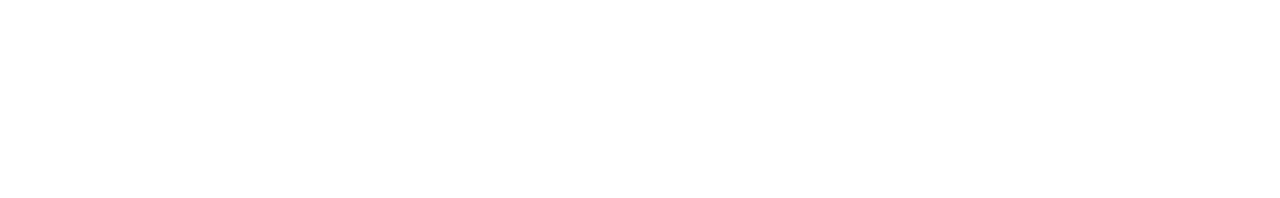
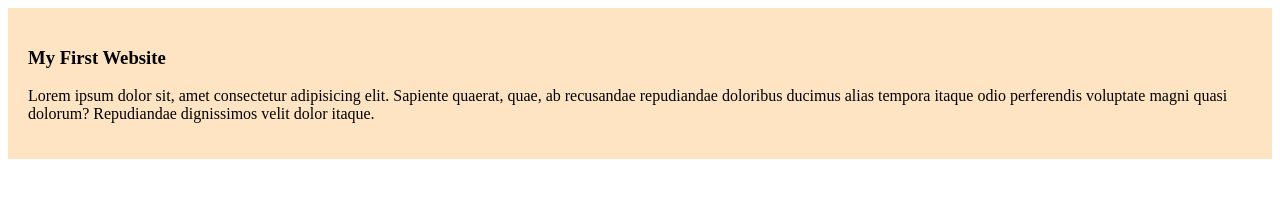
Before and after one commit to Puspal11/my-simple-website, a plain HTML site: page index.html in a window 1280 px wide. Drawn offline with Linux system fonts and the light colour scheme.

Commit message:
Added my first blog

```diff
--- a/index.html
+++ b/index.html
@@ -4,8 +4,13 @@
     <meta charset="UTF-8">
     <meta name="viewport" content="width=device-width, initial-scale=1.0">
     <title>My sinple website</title>
+    <link rel="stylesheet" href="styles/blog.css">
 </head>
 <body>
+    <div>
+        <h3>My First Website</h3>
+        <p>Lorem ipsum dolor sit, amet consectetur adipisicing elit. Sapiente quaerat, quae, ab recusandae repudiandae doloribus ducimus alias tempora itaque odio perferendis voluptate magni quasi dolorum? Repudiandae dignissimos velit dolor itaque.</p>
+    </div>
 
 </body>
 </html>
--- /dev/null
+++ b/styles/blog.css
@@ -0,0 +1,5 @@
+div{
+    background-color: bisque;
+    padding: 20px;
+    border: 5px color black;
+}
```
